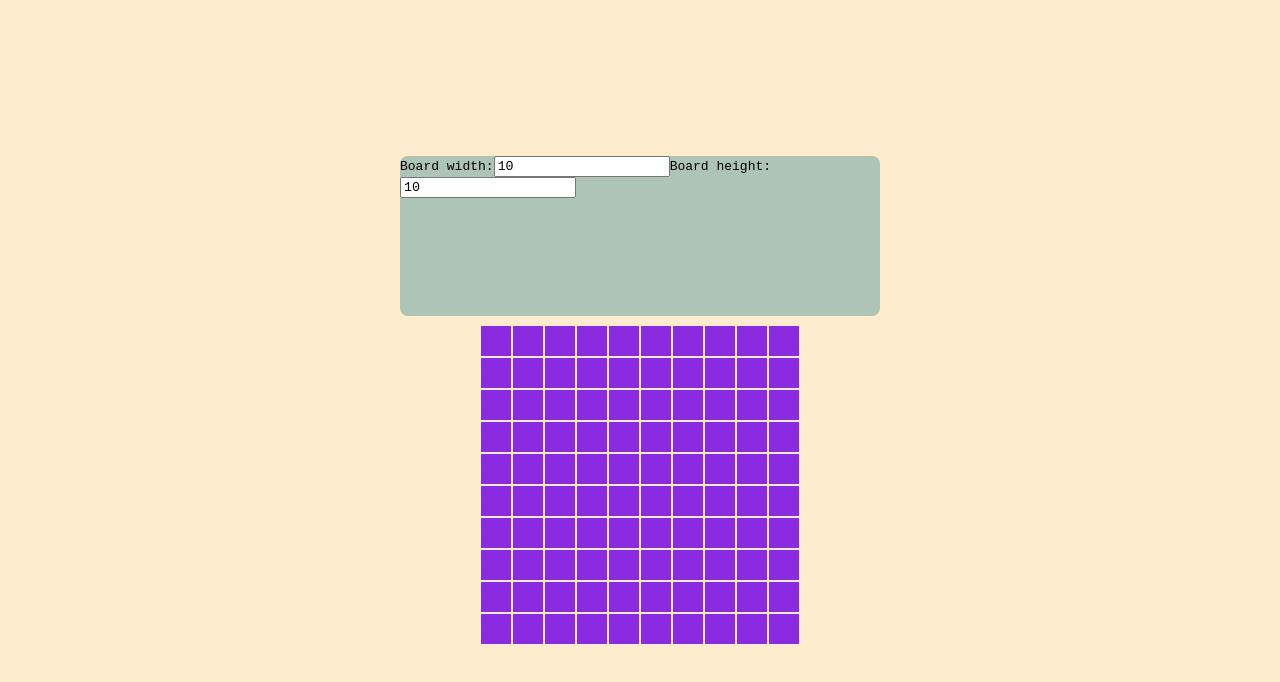
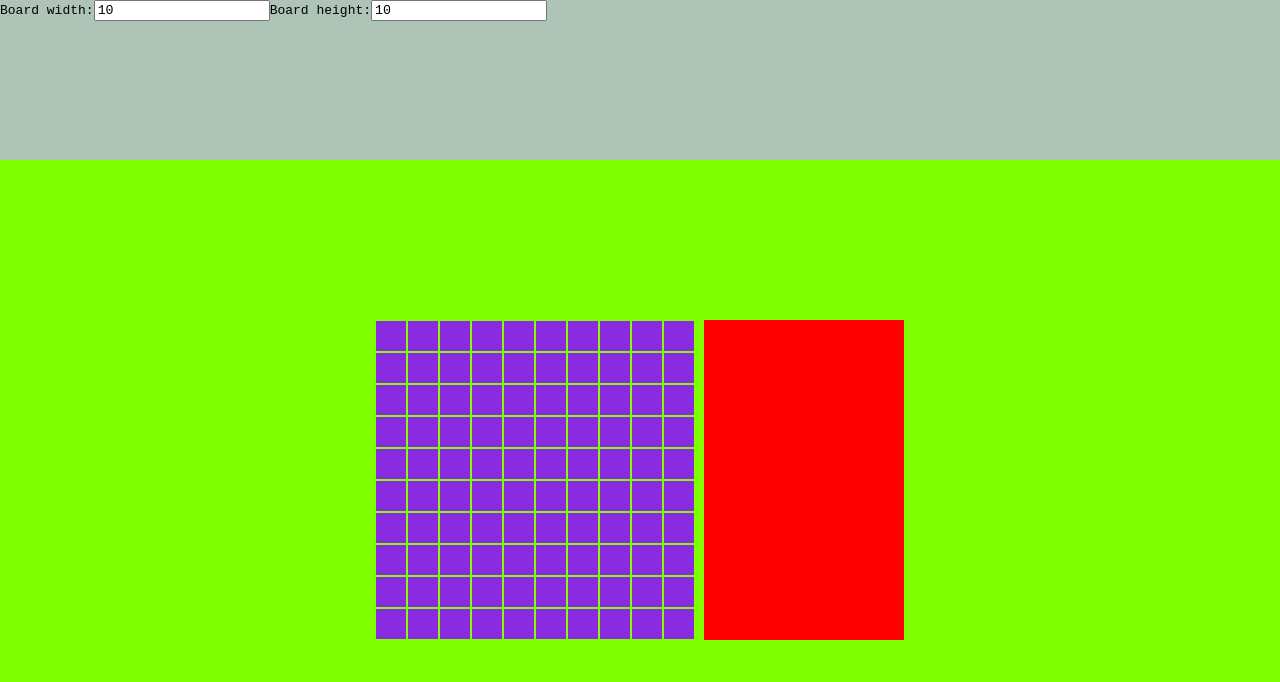
Before and after one commit to koshonson/minesweeper, a React (Vite) app: page / in a window 1280 px wide. Shown: the top 682 px of the page. Built offline with nearby package versions, Linux system fonts and the light colour scheme.

Commit message:
styling touches

```diff
--- a/src/App.jsx
+++ b/src/App.jsx
@@ -19,7 +19,7 @@ function App() {
   const [state, dispatch] = useReducer(reducer, { width: 10, height: 10 });
 
   return (
-    <div className='app'>
+    <div className='container'>
       <ControlPanel state={state} dispatch={dispatch} />
       <GameBoard width={state.width} height={state.height} />
     </div>
--- a/src/components/GameBoard.jsx
+++ b/src/components/GameBoard.jsx
@@ -10,8 +10,11 @@ export const GameBoard = ({ width, height }) => {
   };
 
   return (
-    <div className='game-board' style={{ gridTemplateColumns: `repeat(${width}, auto)` }}>
-      {renderCells({ width, height })}
-    </div>
+    <main class='main-content'>
+      <div className='game-board' style={{ gridTemplateColumns: `repeat(${width}, auto)` }}>
+        {renderCells({ width, height })}
+      </div>
+      <div class='game-display' style={{ height: `calc(32px * ${height})` }}></div>
+    </main>
   );
 };
--- a/src/styles/app.css
+++ b/src/styles/app.css
@@ -1,10 +1,23 @@
-.app {
+.container {
+  display: grid;
+  justify-content: center;
+  align-items: center;
+}
+
+.control-panel {
+  background-color: rgba(95, 158, 160, 0.5);
+  height: 20vh;
+  width: 100vw;
+}
+
+.main-content {
+  background-color: chartreuse;
+  width: 100%;
+  height: 80vh;
   display: flex;
-  flex-direction: column;
   justify-content: center;
   align-items: center;
   gap: 10px;
-  height: 100%;
 }
 
 .game-board {
@@ -12,11 +25,9 @@
   gap: 2px;
 }
 
-.control-panel {
-  background-color: rgba(95, 158, 160, 0.5);
-  width: 60vmin;
-  height: 20vmin;
-  border-radius: 8px;
+.game-display {
+  width: 200px;
+  background-color: red;
 }
 
 .cell {
--- a/src/styles/index.css
+++ b/src/styles/index.css
@@ -7,10 +7,9 @@
 
 body {
   background-color: blanchedalmond;
-  width: 100vw;
-  height: 100vh;
 }
 
 #root {
-  height: 100%;
+  height: 100vh;
+  width: 100vw;
 }
```
